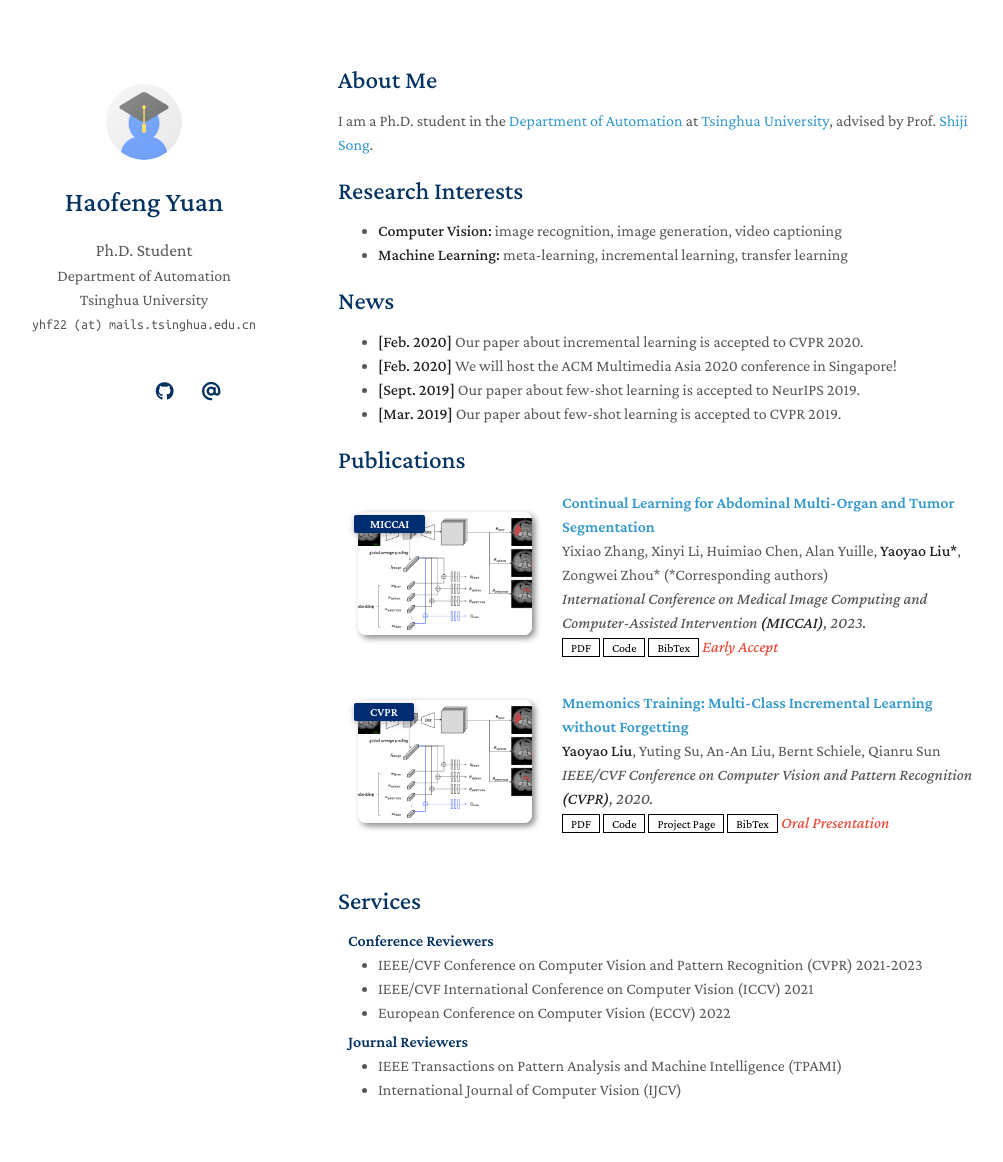
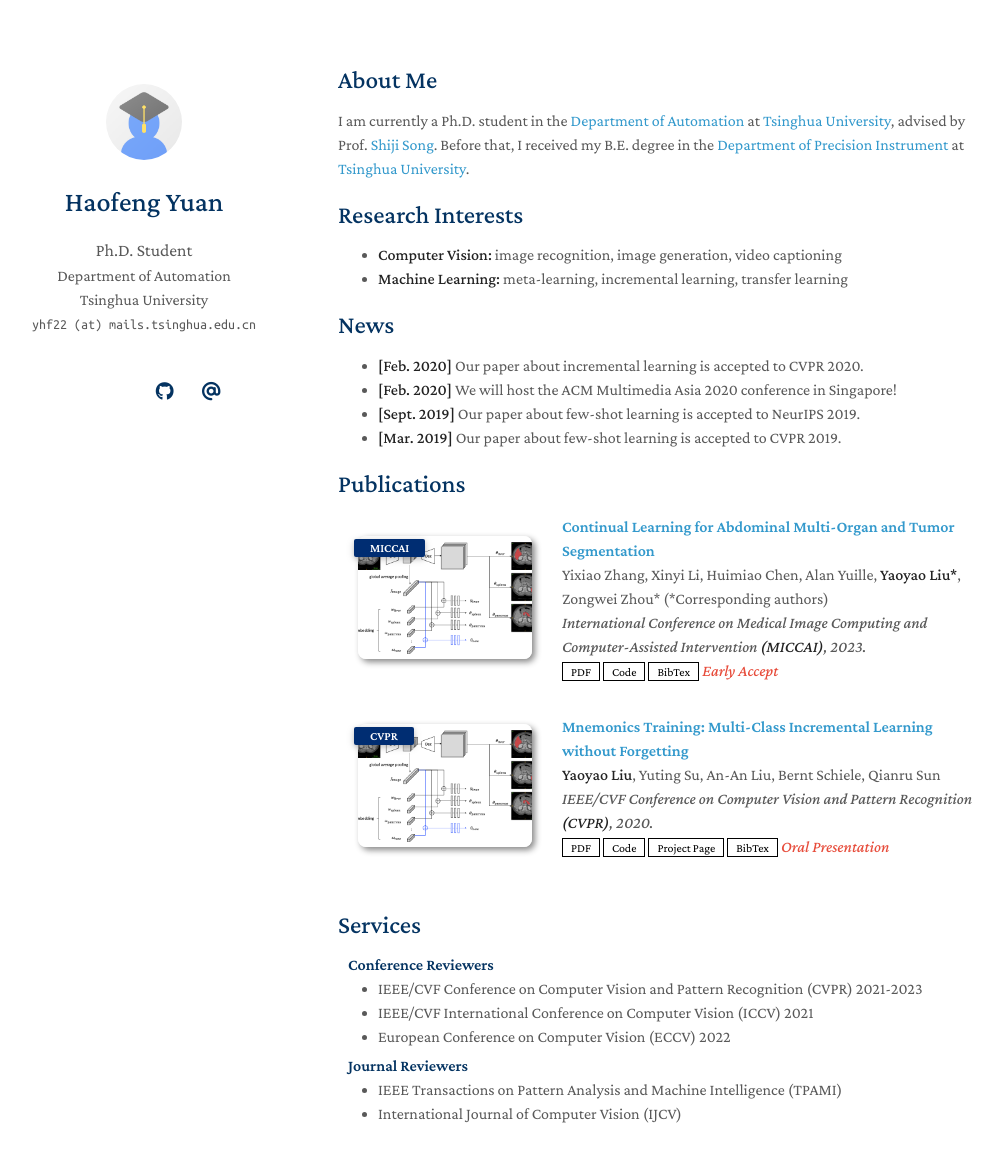
Before and after one commit to Xyz-yuanhf/Xyz-yuanhf.github.io, a Jekyll site: the page built from index.md, in a window 1280 px wide and 1220 px high. Shown: the top 1162 px of the window, without its empty margins (132-1135 px from the left). Built offline with Jekyll 4.4.1, drawn with Linux system fonts in a browser that asks for light colours; a style sheet for code colours, icons or effects is not loaded; our own code applies the rules of GitHub Pages for plain Markdown files.

Commit message:
Update index.md

```diff
--- a/index.md
+++ b/index.md
@@ -4,7 +4,7 @@ layout: homepage
 
 ## About Me
 
-I am a Ph.D. student in the [Department of Automation](https://www.au.tsinghua.edu.cn/) at [Tsinghua University](https://www.tsinghua.edu.cn/en/index.htm), advised by Prof. [Shiji Song](https://scholar.google.com/citations?hl=zh-CN&user=rw6vWdcAAAAJ&hl=en).
+I am currently a Ph.D. student in the [Department of Automation](https://www.au.tsinghua.edu.cn/) at [Tsinghua University](https://www.tsinghua.edu.cn/en/index.htm), advised by Prof. [Shiji Song](https://scholar.google.com/citations?hl=zh-CN&user=rw6vWdcAAAAJ&hl=en). Before that, I received my B.E. degree in the [Department of Precision Instrument](https://www.dpi.tsinghua.edu.cn/) at [Tsinghua University](https://www.tsinghua.edu.cn/en/index.htm).
 
 ## Research Interests
 
```
